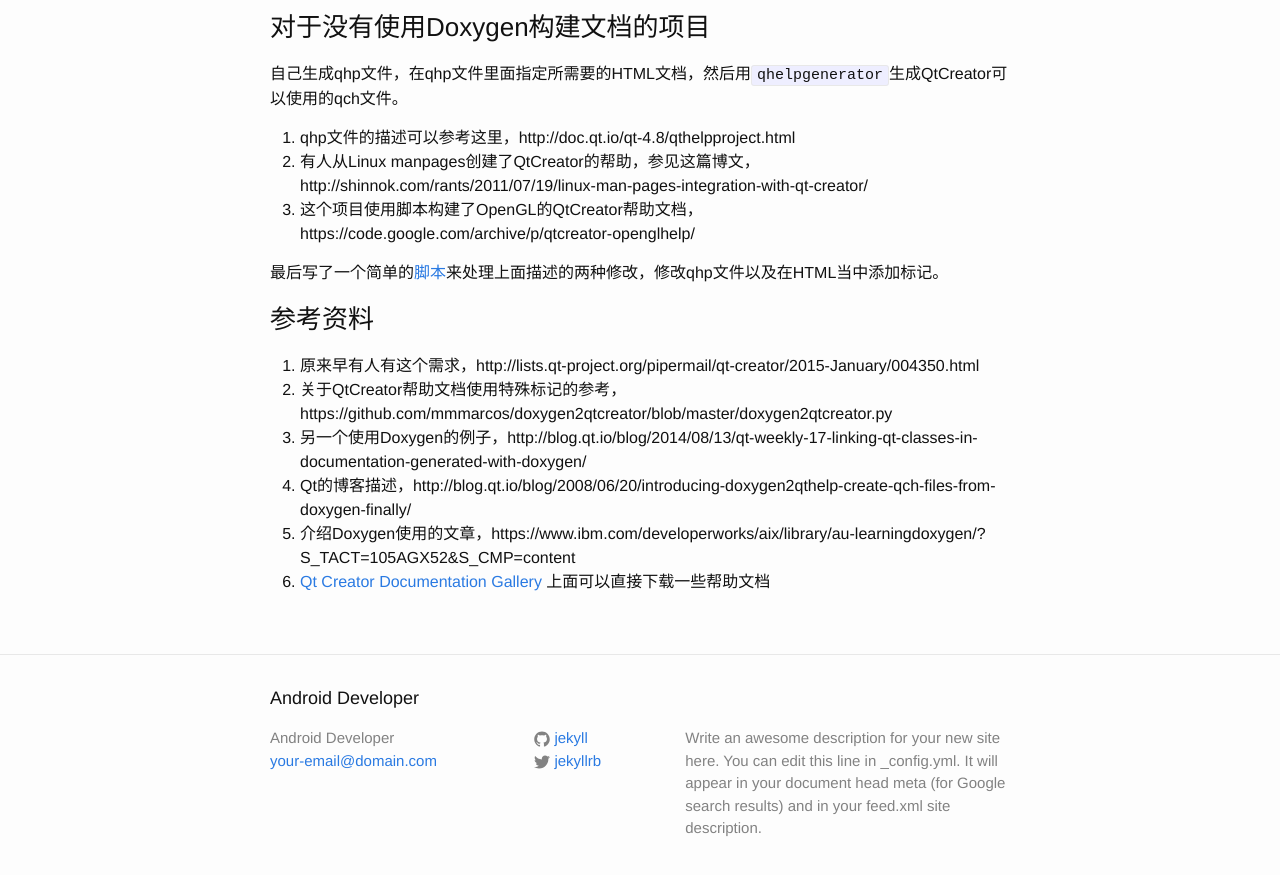
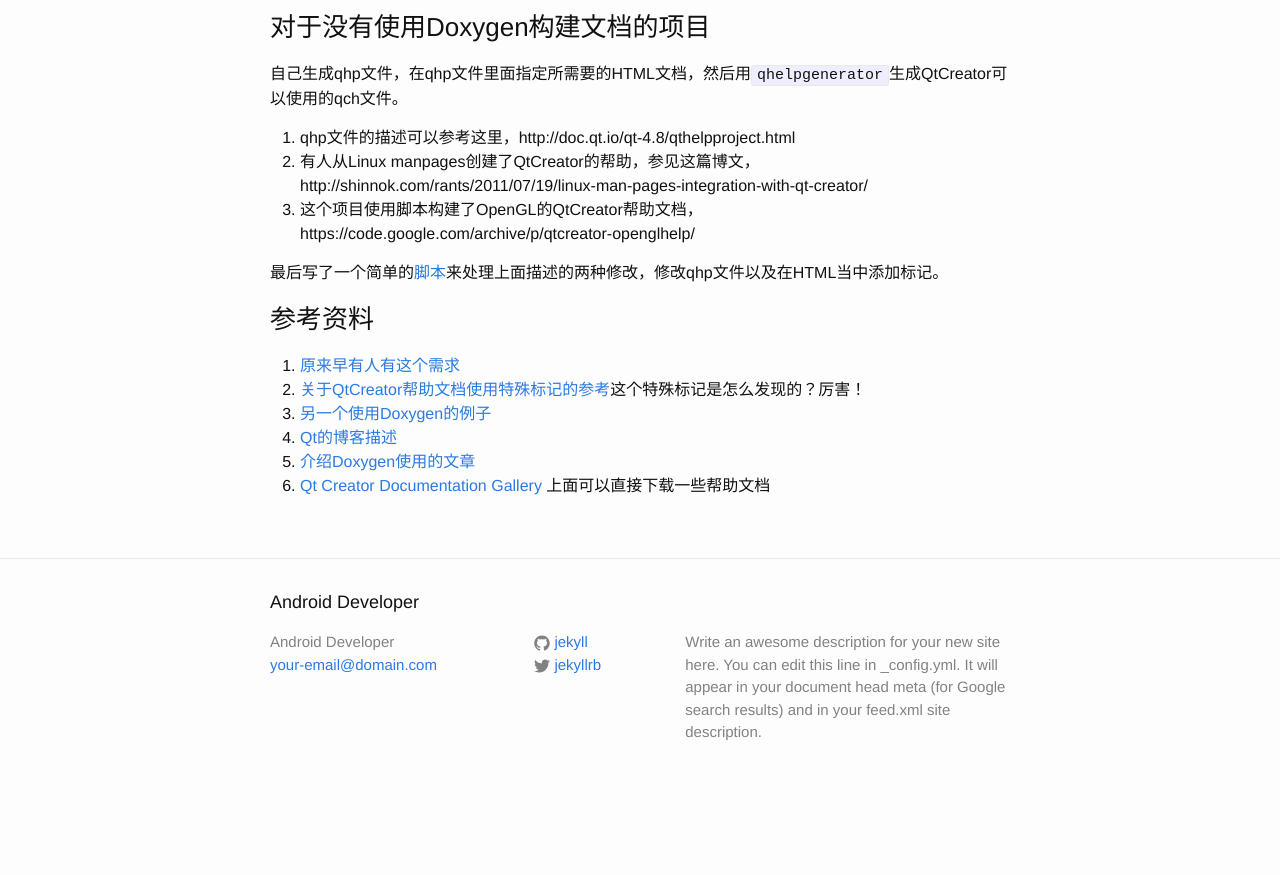
Before and after one commit to WanghongLin/wanghonglin.github.io, a Jekyll site: the page built from _posts/2017-05-07-third-party-library-documentation-in-qtcreator.markdown, in a window 1280 px wide and 900 px high, scrolled down 1919 px. Shown: the top 875 px of the window. Built offline with Jekyll 4.4.1, drawn with Linux system fonts in a browser that asks for light colours; after the commit the page ends 2723 px from its top, so only the background shows below that.

Commit message:
Update 2017-05-07-third-party-library-documentation-in-qtcreator.markdown

```diff
--- a/_posts/2017-05-07-third-party-library-documentation-in-qtcreator.markdown
+++ b/_posts/2017-05-07-third-party-library-documentation-in-qtcreator.markdown
@@ -91,9 +91,9 @@
 最后写了一个简单的[脚本](https://github.com/WanghongLin/miscellaneous/blob/master/tools/doxygen-c-api-qtcreator-fix.py)来处理上面描述的两种修改，修改qhp文件以及在HTML当中添加标记。
 
 ### 参考资料
-1. 原来早有人有这个需求，http://lists.qt-project.org/pipermail/qt-creator/2015-January/004350.html
-2. 关于QtCreator帮助文档使用特殊标记的参考，https://github.com/mmmarcos/doxygen2qtcreator/blob/master/doxygen2qtcreator.py
-3. 另一个使用Doxygen的例子，http://blog.qt.io/blog/2014/08/13/qt-weekly-17-linking-qt-classes-in-documentation-generated-with-doxygen/
-4. Qt的博客描述，http://blog.qt.io/blog/2008/06/20/introducing-doxygen2qthelp-create-qch-files-from-doxygen-finally/
-5. 介绍Doxygen使用的文章，https://www.ibm.com/developerworks/aix/library/au-learningdoxygen/?S_TACT=105AGX52&S_CMP=content
+1. [原来早有人有这个需求](http://lists.qt-project.org/pipermail/qt-creator/2015-January/004350.html)
+2. [关于QtCreator帮助文档使用特殊标记的参考](https://github.com/mmmarcos/doxygen2qtcreator/blob/master/doxygen2qtcreator.py)这个特殊标记是怎么发现的？厉害！
+3. [另一个使用Doxygen的例子](http://blog.qt.io/blog/2014/08/13/qt-weekly-17-linking-qt-classes-in-documentation-generated-with-doxygen/)
+4. [Qt的博客描述](http://blog.qt.io/blog/2008/06/20/introducing-doxygen2qthelp-create-qch-files-from-doxygen-finally/)
+5. [介绍Doxygen使用的文章](https://www.ibm.com/developerworks/aix/library/au-learningdoxygen/?S_TACT=105AGX52&S_CMP=content)
 6. [Qt Creator Documentation Gallery](https://wiki.qt.io/Qt_Creator_Documentation_Gallery) 上面可以直接下载一些帮助文档
```
Also changed, not shown: other parts of _posts/2017-05-07-third-party-library-documentation-in-qtcreator.markdown (+2 -2 lines).
